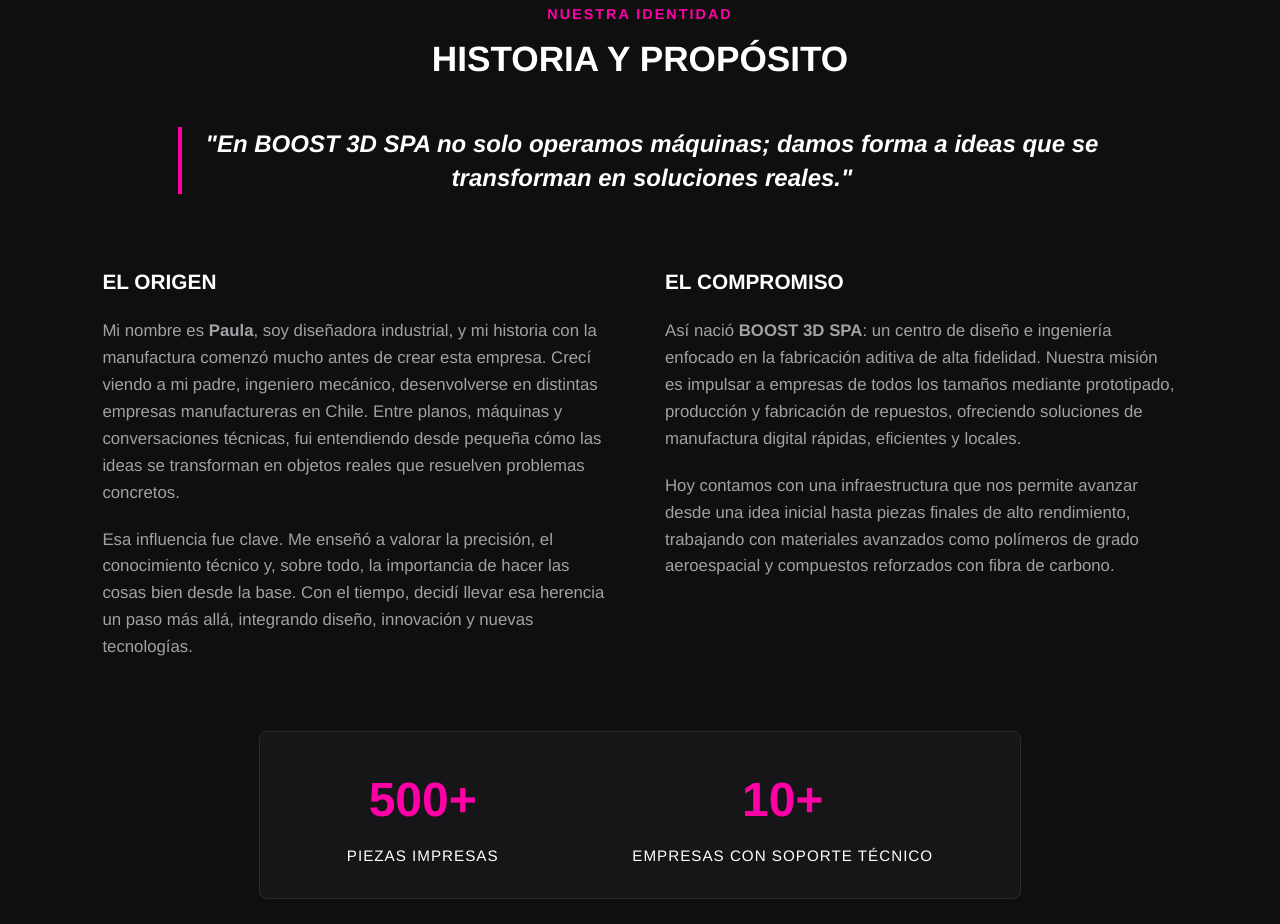
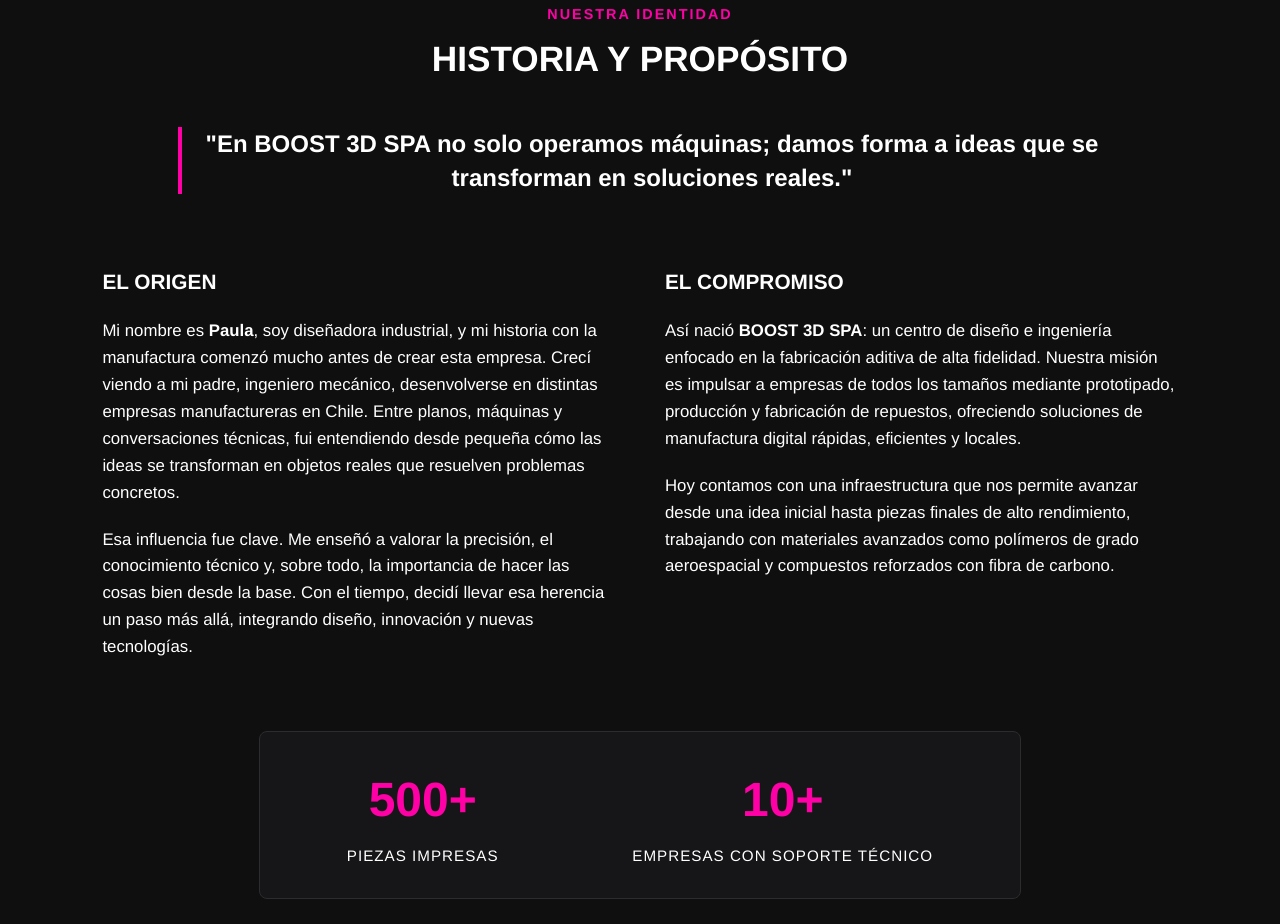
Before and after one commit to pixelitaa/BOOST3D, a website: page index.html in a window 1280 px wide. Shown: the part 3833-4757 px from the top of the page. Drawn offline with nearby package versions, Linux system fonts and the light colour scheme.

Commit message:
cambios css

```diff
--- a/css/styles.css
+++ b/css/styles.css
@@ -595,12 +595,12 @@ body {
     margin: 40px auto !important;
     max-width: 900px !important;
     line-height: 1.4 !important;
-    font-style: italic !important;
+    font-style: bold !important;
 }
 
 #nosotros .nosotros-layout { display: grid !important; grid-template-columns: 1fr 1fr !important; gap: 50px !important; margin-top: 50px !important; }
 #nosotros .nosotros-col h3 { color: #ffffff !important; font-size: 1.3rem !important; margin-bottom: 20px !important; text-transform: uppercase !important; }
-#nosotros .nosotros-col p { font-size: 1.05rem !important; line-height: 1.6 !important; color: #a1a1a6 !important; margin-bottom: 20px !important; text-align: left !important; }
+#nosotros .nosotros-col p { font-size: 1.05rem !important; line-height: 1.6 !important; color: #ffffff !important; margin-bottom: 20px !important; text-align: left !important; }
 
 /* CONTENEDOR DE ESTADÍSTICAS SENCILLO */
 #nosotros .nosotros-stats {
```
